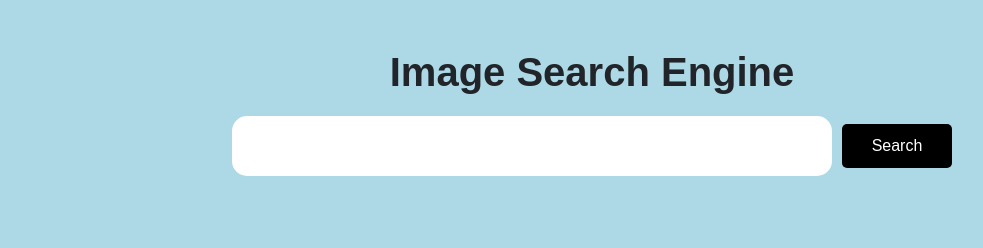
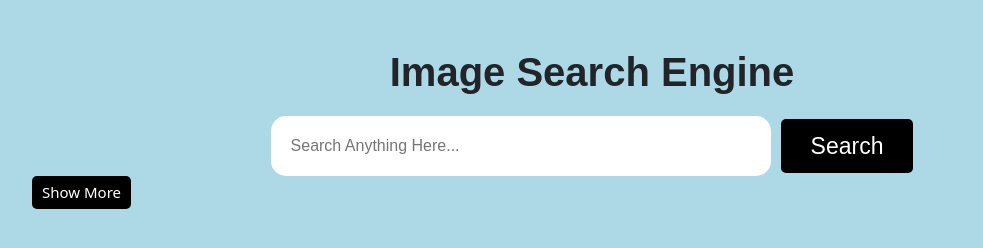
Before and after one commit to CoderCat010/IMAGE-SEARCH-ENGINE-miniDom-project, a plain HTML site: page index.html in a window 1280 px wide. Shown: the whole page, without its empty margins (48-1031 px from the left). Drawn offline with nearby package versions, Linux system fonts and the light colour scheme; a web font is replaced by a local one.

Commit message:
added show more button stayls

```diff
--- a/index.html
+++ b/index.html
@@ -22,15 +22,20 @@
     <!-- Image title -->
     <h1 class="text-center pt-5 fw-bolder">Image Search Engine</h1>
 
-    <!-- img container -->
+    <!-- main container -->
     <div class="d-flex justify-content-center align-items-center img-container">
         <!-- serch filed -->
-        <input type="text">
+        <input type="text" placeholder="Search Anything Here...">
 
         <!-- search button -->
         <button>Search</button>
     </div>
 
+    <!-- img result container -->
+    <div id="img-container"></div>
+
+    <!-- show more button -->
+     <button id="showMore-btn">Show More</button>
 
 
     <!-- js file -->
--- a/style.css
+++ b/style.css
@@ -7,6 +7,10 @@
 
 body{
     background-color: lightblue !important;
+    margin: 0 auto;
+    padding: 0 80px;
+    width: 100%;
+    max-width: 1300px;
 }
 
 .img-container{
@@ -19,18 +23,27 @@ body{
     outline: none;
     border: none;
     width: 90%;
-    max-width: 600px;
+    max-width: 500px;
     height: 60px;
     padding-left: 20px;
     border-radius: 15px;
 }
 
-button{
+.img-container button{
     background-color: black;
     color: #fff;
     border: none;
     padding: 10px 30px;
-    font-size: 30px;
+    font-size: 23px;
     font-weight: 500;
     border-radius: 5px !important;
 }
+
+#showMore-btn{
+    background-color: black;
+    color: #fff;
+    border: none;
+    padding: 5px 10px;
+    font-size: 15px;
+    border-radius: 5px !important;
+}
```
